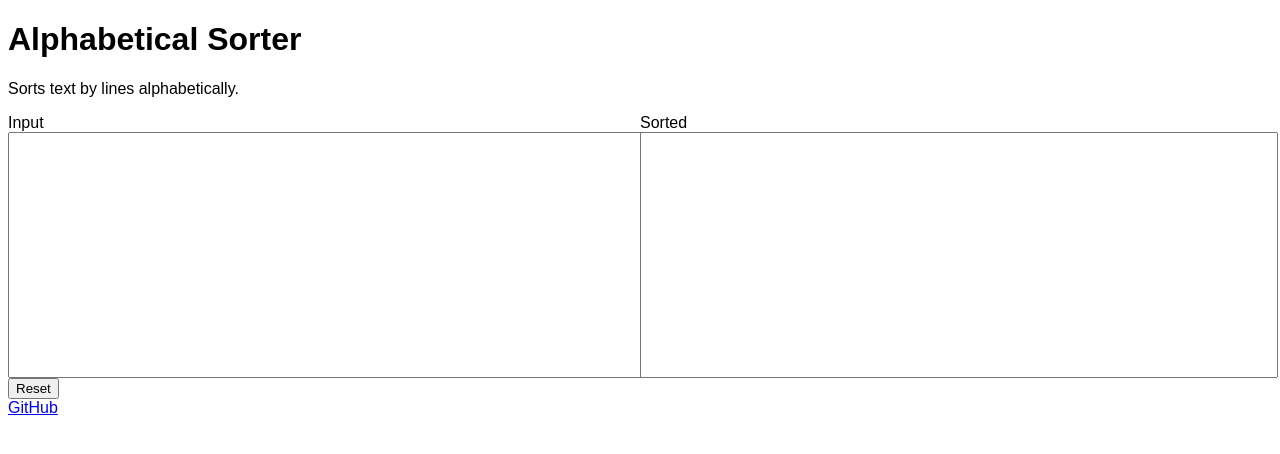
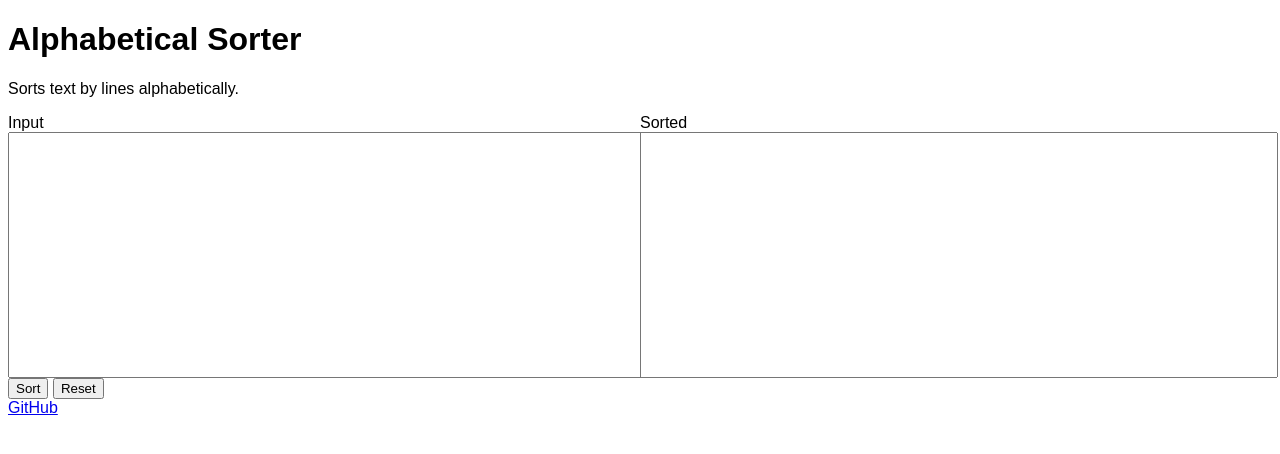
Before and after one commit to mobergmann/alphabetical-sorter, a plain HTML site: page index.html in a window 1280 px wide. Drawn offline with Linux system fonts and the light colour scheme.

Commit message:
added a sort button

```diff
--- a/index.html
+++ b/index.html
@@ -43,6 +43,7 @@
         </div>
 
         <div class="sort_buttons">
+            <input type="button" value="Sort" onclick="sort(document.getElementById('txt_in').value, 'txt_out');">
             <input type="reset">
         </div>
     </form>
```
